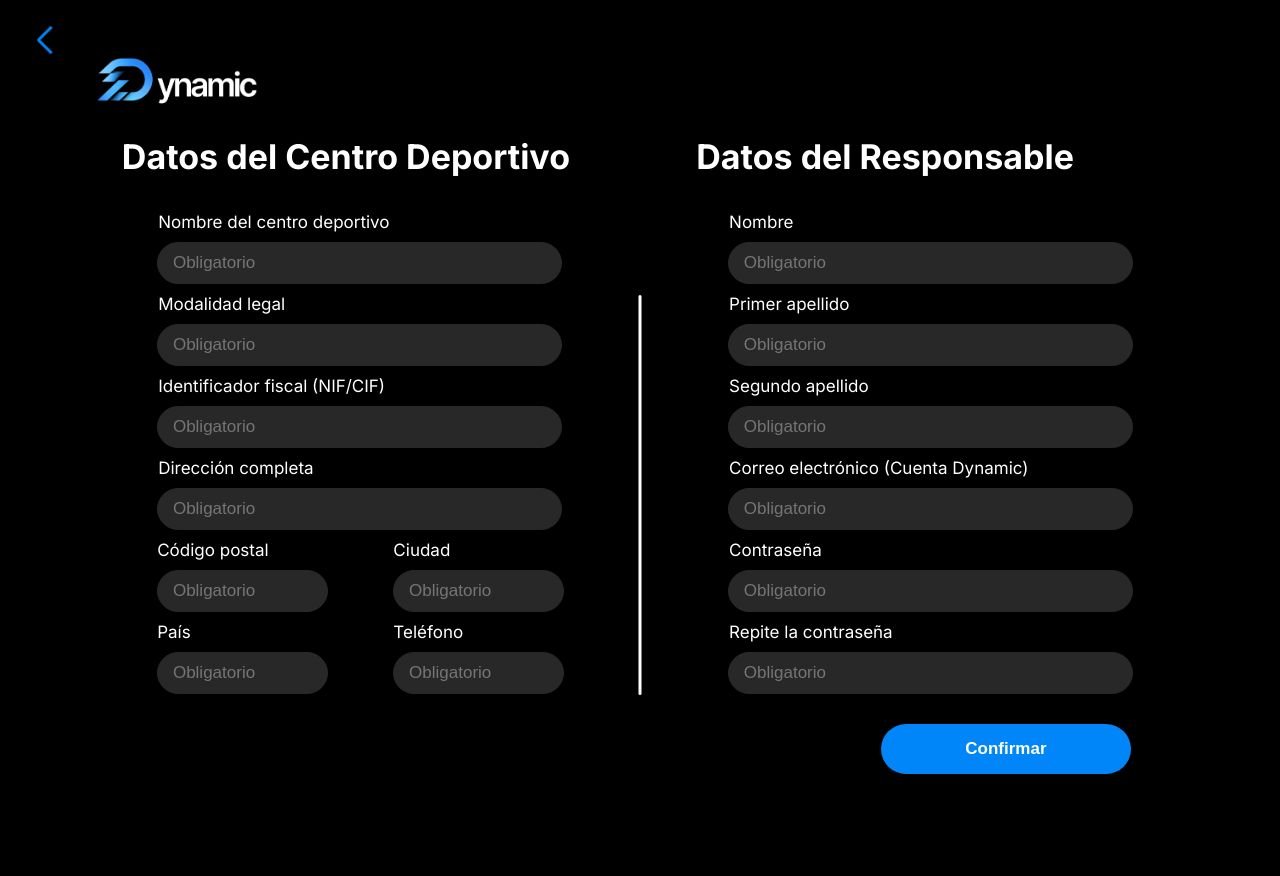
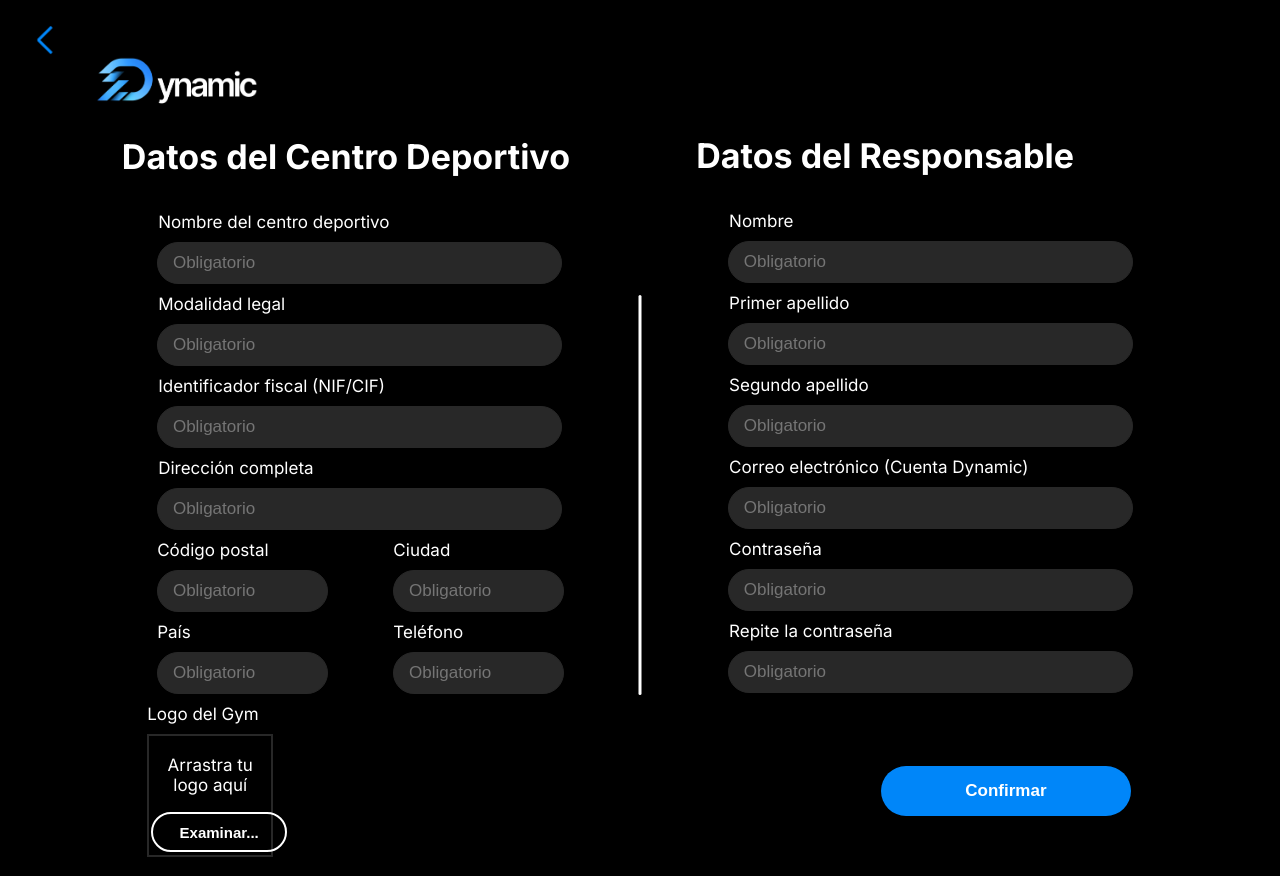
Before and after one commit to PauGimenoIFP/ProyectoDynamicWeb, a React (Vite) app in the folder App_Web/: page /SignUp_Form in a window 1280 px wide. Before the commit the page ends 800 px from the top, so only its background shows below. Built offline with nearby package versions, Linux system fonts and the light colour scheme.

Commit message:
agregar logo

```diff
--- a/App_Web/src/App.css
+++ b/App_Web/src/App.css
@@ -132,6 +132,16 @@
   justify-content: center;
 }
 
+.marco-input-derecho-s {
+  left: 5%;
+  position: relative;
+  display: flex;
+  flex-direction: column;
+  width: 90%;
+  justify-content: center;
+  margin-top: -154px;
+}
+
 .input-s {
   width: 70%;
   margin: 10px;
@@ -213,10 +223,11 @@
   border-radius: 30px;
   width: 250px;
   height: 50px;
-  margin-top: 20px;
+  margin-top: -130px;
   position: relative;
   margin-left: auto;
   margin-right: 5%;
+
   }
 
 .btn-container-s {
@@ -236,6 +247,41 @@
   height: 50vh;
   background-color: var(--secondary-color);
   border-radius: 5px;
+}
+
+.logo-drop-area-s{
+  border: 2px solid var(--inputs);
+  padding: 2px;
+  text-Align: center;
+  cursor: pointer;
+  margin-top: 10px;
+  width: 25%;
+  height: 76%;
+}
+
+.logo-preview-s{
+  Width: 164px;
+  Height: 127px;
+}
+
+.btn-drop-area-s{
+  padding: 10px 20px;
+  cursor: pointer;
+  background-color: transparent;
+  border: 2px solid var(--text-color);
+  color: var(--text-color);
+  border-radius: 30px;
+  width: 136px;
+  height: 40px;
+  margin-left: auto;
+  margin-right: 5%;
+  font-size: 15px;
+  transition: all 0.2s ease;
+}
+
+.btn-drop-area-s:hover {
+  background-color: var(--primary-color);
+  border: 2px solid var(--primary-color);
 }
 
 /*------------------------------------------------------*/
--- a/App_Web/src/rutinas.jsx
+++ b/App_Web/src/rutinas.jsx
@@ -290,21 +290,23 @@ export function Rutinas(){
 
     const handleDuplicarEjercicio = (dia, musculoIndex, ejercicioIndex) => {
         setEjerciciosPorDia(prev => ({
-            ...prev,
-            [dia]: prev[dia].map((musculo, idx) =>
-                idx === musculoIndex
-                    ? {
-                        ...musculo,
-                        ejercicios: [...musculo.ejercicios, {
-                            nombre: '',
-                            series: 1,
-                            repeticiones: ['']
-                        }]
-                    }
-                    : musculo
-            )
+          ...prev,
+          [dia]: prev[dia].map((musculo, idx) => {
+            if (idx === musculoIndex) {
+              const newEjercicio = { nombre: '', series: 1, repeticiones: [''] };
+              const ejerciciosActuales = musculo.ejercicios;
+              const newEjercicios = [
+                ...ejerciciosActuales.slice(0, ejercicioIndex + 1),
+                newEjercicio,
+                ...ejerciciosActuales.slice(ejercicioIndex + 1)
+              ];
+              return { ...musculo, ejercicios: newEjercicios };
+            }
+            return musculo;
+          })
         }));
-    };
+      };
+
 
     const contarDiasSeleccionados = () => {
         return Object.values(diasSeleccionados).filter(Boolean).length;
--- a/App_Web/src/signUp_Form.jsx
+++ b/App_Web/src/signUp_Form.jsx
@@ -2,9 +2,15 @@ import './App.css'
 import logosolo from './assets/logo_dynamic_letras_blanco.png';
 import arrow from './assets/arrow-back.png';
 import { useNavigate } from 'react-router-dom';
+import { useState } from 'react';
+// ... otros imports
 
 export function SignUp_Form(){
   const navigate = useNavigate();
+
+  // Estados para el logo
+  const [logoFile, setLogoFile] = useState(null);
+  const [logoPreview, setLogoPreview] = useState(null);
 
   const goToStart = () => {
     navigate('/');
@@ -14,8 +20,34 @@ export function SignUp_Form(){
     navigate('/Package_Payment');
   };
 
+  // Maneja el cambio de archivo tanto para el input como para el drop
+  const handleLogoChange = (file) => {
+    if(file){
+      setLogoFile(file);
+      const previewUrl = URL.createObjectURL(file);
+      setLogoPreview(previewUrl);
+    }
+  };
+
+  const handleFileInputChange = (e) => {
+    if(e.target.files && e.target.files[0]){
+      handleLogoChange(e.target.files[0]);
+    }
+  };
+
+  const handleDrop = (e) => {
+    e.preventDefault();
+    if(e.dataTransfer.files && e.dataTransfer.files[0]){
+      handleLogoChange(e.dataTransfer.files[0]);
+    }
+  };
+
+  const handleDragOver = (e) => {
+    e.preventDefault();
+  };
+
   return (
-    <main className = "main-signup-s">
+    <main className="main-signup-s">
       <div className='boton-atras-s'>
         <img src={arrow} className='arrow-back-s' onClick={goToStart}/>
       </div>
@@ -30,85 +62,106 @@ export function SignUp_Form(){
             </div>
             <div className='form-s'>
               <label>Nombre del centro deportivo</label>
-              <br></br>
-              <input type='text' className="input-s" id="nomGym" placeholder=" Obligatorio" required>
-              </input>
-              <br></br>
+              <br />
+              <input type='text' className="input-s" id="nomGym" placeholder=" Obligatorio" required />
+              <br />
               <label>Modalidad legal</label>
-              <br></br>
-              <input type='text' className="input-s" id="modalidad" placeholder=" Obligatorio" required>
-              </input>
-              <br></br>
+              <br />
+              <input type='text' className="input-s" id="modalidad" placeholder=" Obligatorio" required />
+              <br />
               <label>Identificador fiscal (NIF/CIF)</label>
-              <br></br>
-              <input type='text' className="input-s" id="NIF/CIF" placeholder=" Obligatorio" required>
-              </input>
-              <br></br>
+              <br />
+              <input type='text' className="input-s" id="NIF/CIF" placeholder=" Obligatorio" required />
+              <br />
               <label>Dirección completa</label>
-              <br></br>
-              <input type='text' className="input-s" id="direccion" placeholder=" Obligatorio" required>
-              </input>
-              <br></br>
+              <br />
+              <input type='text' className="input-s" id="direccion" placeholder=" Obligatorio" required />
+              <br />
             </div>
             <div className='form-pequeño-s'>
               <div className='grid-pequeño-s'>
                 <div className='marco-CodTel-pequeño-s'>
                   <label>Código postal</label>
-                  <input className="input-pequeños-s" id="codPostal" max={99999} placeholder=" Obligatorio" required>
-                  </input>
+                  <input className="input-pequeños-s" id="codPostal" max={99999} placeholder=" Obligatorio" required />
                 </div>
                 <div className='marco-CodTel-pequeño-derecho-s'>
                   <label>Ciudad</label>
-                  <input className="input-pequeños-derecho-s" id="ciudad" max={999999999} placeholder=" Obligatorio" required>
-                  </input>
+                  <input className="input-pequeños-derecho-s" id="ciudad" max={999999999} placeholder=" Obligatorio" required />
                 </div>
                 <div className='marco-CodTel-pequeño-s'>
                   <label>País</label>
-                  <input className="input-pequeños-s" id="pais" max={99999} placeholder=" Obligatorio" required>
-                  </input>
+                  <input className="input-pequeños-s" id="pais" max={99999} placeholder=" Obligatorio" required />
                 </div>
                 <div className='marco-CodTel-pequeño-derecho-s'>
                   <label>Teléfono</label>
-                  <input className="input-pequeños-derecho-s" id="telefono" max={999999999} placeholder=" Obligatorio" required>
-                  </input>
+                  <input className="input-pequeños-derecho-s" id="telefono" max={999999999} placeholder=" Obligatorio" required />
                 </div>
               </div>
             </div>
+            <div className='form-pequeño-s'>
+              <label>Logo del Gym</label>
+              <br />
+              <div
+                className="logo-drop-area-s"
+                onDrop={handleDrop}
+                onDragOver={handleDragOver}
+              >
+                {logoPreview ? (
+                  <img
+                    src={logoPreview}
+                    alt="Vista previa del logo"
+                    className="logo-preview-s"
+                  />
+                ) : (
+                  <>
+                    <p>Arrastra tu logo aquí</p>
+                    <button
+                      type="button"
+                      className="btn-drop-area-s"
+                      onClick={() => document.getElementById('logoGym').click()}
+                    >
+                      Examinar...
+                    </button>
+                  </>
+                )}
+                <input
+                  type='file'
+                  id="logoGym"
+                  accept="image/*"
+                  onChange={handleFileInputChange}
+                  style={{ display: 'none' }}
+                />
+              </div>
+            </div>
           </div>
-          <div className="marco-input-s">
+          <div className="marco-input-derecho-s">
             <div className="texto-titulo-derecho-s">
               <h1>Datos del Responsable</h1>
             </div>
             <div className='form-derecho-s'>
               <label>Nombre</label>
-              <br></br>
-              <input type='text' className="input-s" id="nom" placeholder=" Obligatorio" required>
-              </input>
-              <br></br>
+              <br />
+              <input type='text' className="input-s" id="nom" placeholder=" Obligatorio" required />
+              <br />
               <label>Primer apellido</label>
-              <br></br>
-              <input type='text' className="input-s" id="primerApellido" placeholder=" Obligatorio" required>
-              </input>
-              <br></br>
+              <br />
+              <input type='text' className="input-s" id="primerApellido" placeholder=" Obligatorio" required />
+              <br />
               <label>Segundo apellido</label>
-              <br></br>
-              <input type='text' className="input-s" id="segundoApellido" placeholder=" Obligatorio" required>
-              </input>
-              <br></br>
+              <br />
+              <input type='text' className="input-s" id="segundoApellido" placeholder=" Obligatorio" required />
+              <br />
               <label>Correo electrónico (Cuenta Dynamic)</label>
-              <br></br>
-              <input type='text' className="input-s" id="email" placeholder=" Obligatorio" required>
-              </input>
-              <br></br>
+              <br />
+              <input type='text' className="input-s" id="email" placeholder=" Obligatorio" required />
+              <br />
               <label>Contraseña</label>
-              <br></br>
-              <input type='password' className="input-s" id="contraseña" placeholder=" Obligatorio" required>
-              </input>
-              <br></br>
-              <label> Repite la contraseña</label>
-              <br></br>
-              <input type='password' className="input-s" id="contraseña" placeholder=" Obligatorio" required>
-              </input>
+              <br />
+              <input type='password' className="input-s" id="contraseña" placeholder=" Obligatorio" required />
+              <br />
+              <label>Repite la contraseña</label>
+              <br />
+              <input type='password' className="input-s" id="contraseña2" placeholder=" Obligatorio" required />
             </div>
           </div>
         </div>
```
